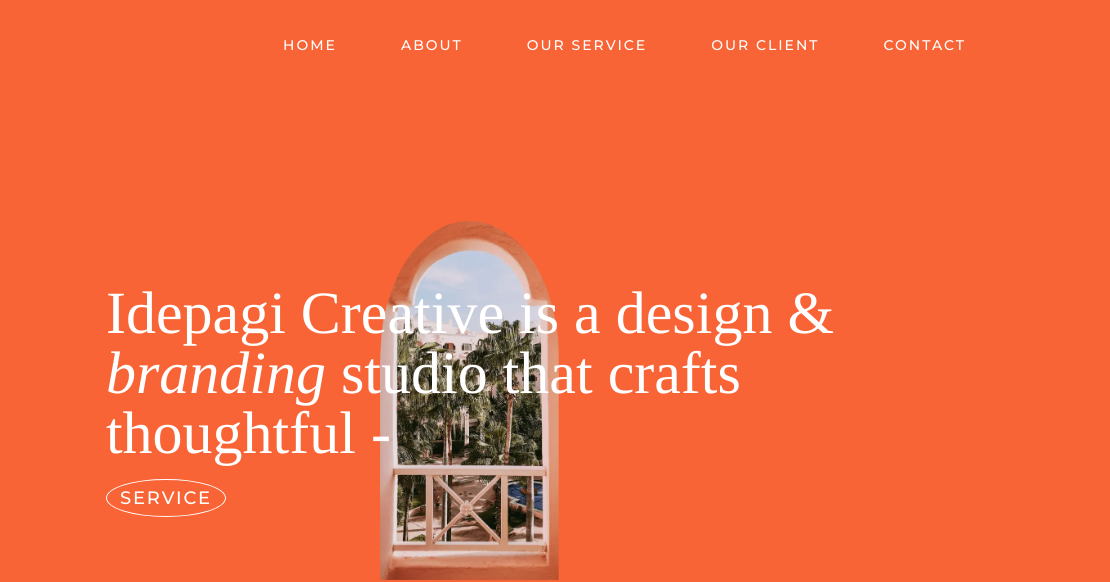
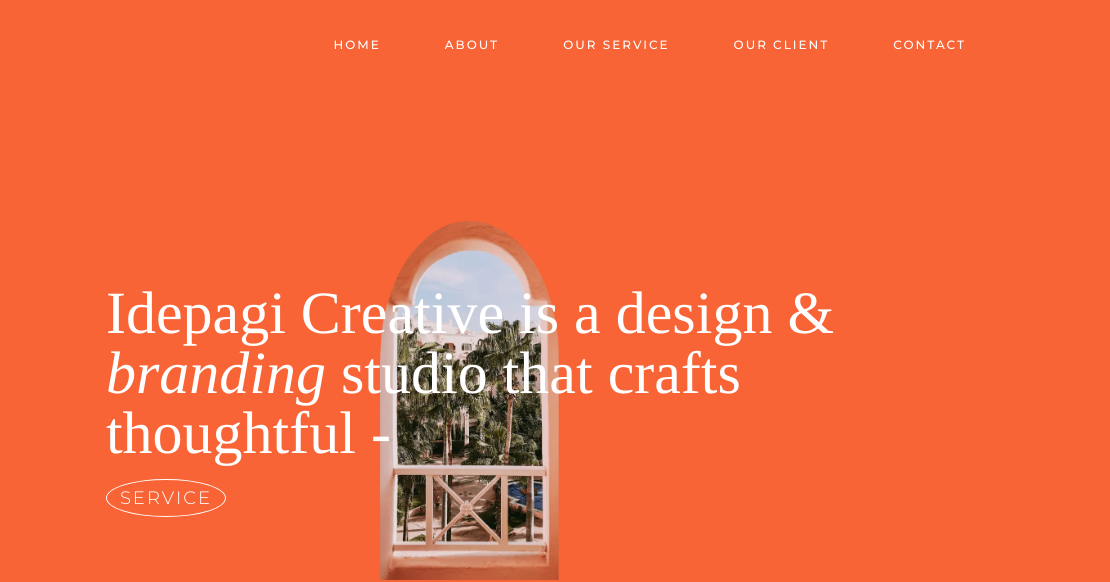
Before and after one commit to yusufalvian16/ide_pagi, a website: page index.html in a window 1280 px wide. Shown: the top 582 px of the page, 170-1280 px from the left. Drawn offline with Linux system fonts and the light colour scheme.

Commit message:
edit size font dan ukuran font

```diff
--- a/index.html
+++ b/index.html
@@ -65,28 +65,28 @@
                 <li class="group">
                   <a
                     href="#home"
-                    class="mx-8 flex items-center py-2 text-sm font-medium uppercase group-hover:text-primary lg:group-hover:text-second"
+                    class="mx-8 flex items-center py-2 text-xs font-medium uppercase group-hover:text-primary lg:group-hover:text-second"
                     >Home</a
                   >
                 </li>
                 <li class="group">
                   <a
                     href="#about"
-                    class="mx-8 flex items-center py-2 text-sm font-medium uppercase group-hover:text-primary lg:group-hover:text-second"
+                    class="mx-8 flex items-center py-2 text-xs font-medium uppercase group-hover:text-primary lg:group-hover:text-second"
                     >About</a
                   >
                 </li>
                 <li class="group">
                   <a
                     href="#our"
-                    class="mx-8 flex items-center py-2 text-sm font-medium uppercase group-hover:text-primary lg:group-hover:text-second"
+                    class="mx-8 flex items-center py-2 text-xs font-medium uppercase group-hover:text-primary lg:group-hover:text-second"
                     >Our service</a
                   >
                 </li>
                 <li class="group">
                   <a
                     href="#client"
-                    class="mx-8 flex items-center py-2 text-sm font-medium uppercase group-hover:text-primary lg:group-hover:text-second"
+                    class="mx-8 flex items-center py-2 text-xs font-medium uppercase group-hover:text-primary lg:group-hover:text-second"
                     >Our Client</a
                   >
                 </li>
@@ -94,7 +94,7 @@
                 <li class="group">
                   <a
                     href="#contact"
-                    class="mx-8 flex items-center py-2 text-sm font-medium uppercase group-hover:text-primary lg:group-hover:text-second"
+                    class="mx-8 flex items-center py-2 text-xs font-medium uppercase group-hover:text-primary lg:group-hover:text-second"
                     >Contact</a
                   >
                 </li>
@@ -123,7 +123,7 @@
             <a href="#our" class="mt-4 inline-block">
               <p class="btn-primary flex items-center justify-center">
                 <span
-                  class="font-gelion text-xs font-light tracking-widest text-white lg:text-lg lg:font-medium"
+                  class="font-gelion text-xs font-light tracking-[2px] text-white lg:text-lg lg:font-normal"
                 >
                   SERVICE
                 </span>
@@ -214,7 +214,7 @@
           <div class="mb-8 flex justify-center md:mb-0 md:w-1/2">
             <div class="w-[300px]">
               <ul
-                class="flex flex-col flex-wrap justify-start border-2 font-gelion text-xs font-medium uppercase text-white md:text-base"
+                class="flex flex-col flex-wrap justify-start border-2 font-gelion text-xs font-normal uppercase text-white md:text-base"
               >
                 <li class="border-b-2 py-4 text-center">logo design</li>
                 <li class="pb-6 pl-[70px] pt-10">LOGO SUITE</li>
@@ -227,7 +227,7 @@
           <div class="flex justify-center md:w-1/2">
             <div class="w-[300px]">
               <ul
-                class="flex flex-col flex-wrap justify-start border-2 font-gelion text-xs font-medium uppercase text-white md:text-base"
+                class="flex flex-col flex-wrap justify-start border-2 font-gelion text-xs font-normal uppercase text-white md:text-base"
               >
                 <li class="border-b-2 py-4 text-center">BRAND ACTIVATION</li>
                 <li class="pb-6 pl-[70px] pt-10">STATIONERY DESIGN</li>
```
